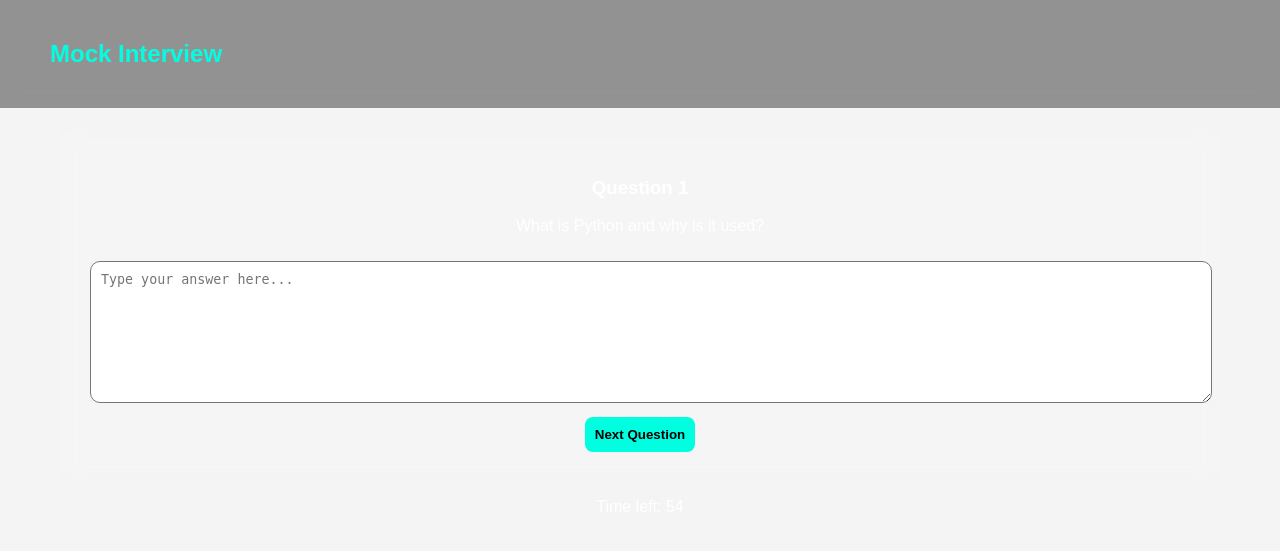
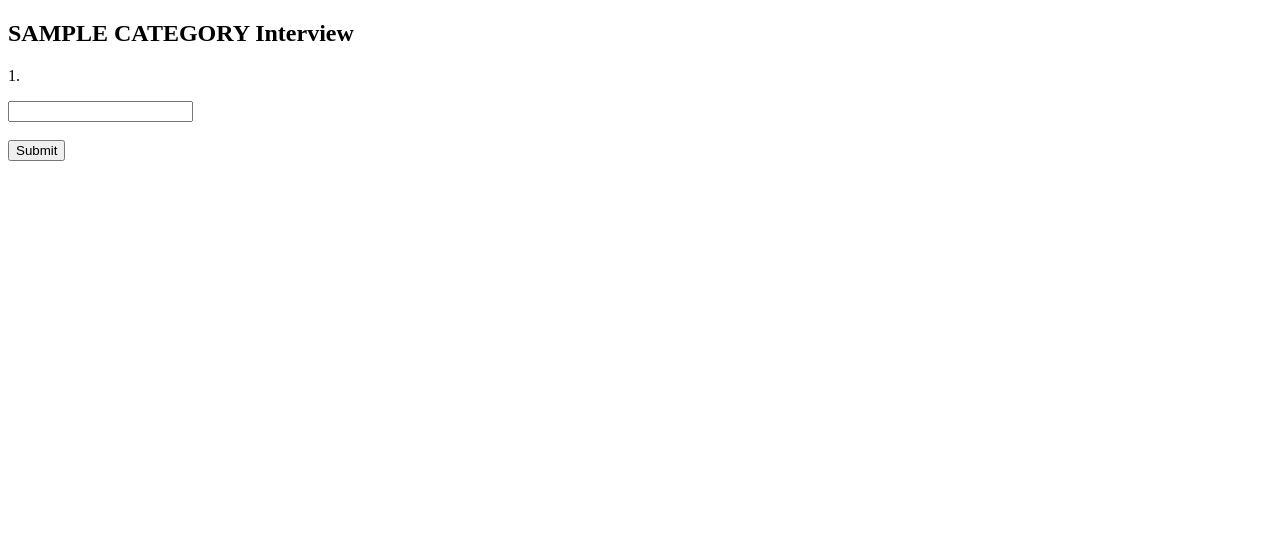
Before and after one commit to sakshimangulkar/mock-interview, a Flask app: template templates/interview.html in a window 1280 px wide. Shown: the top 551 px of the page. Run offline with Flask 3, Linux system fonts and the light colour scheme; the template is opened without the code that fills it: most values are stand-ins (such as "Sample title", 1, 10 or a date in 2020).

Commit message:
final version

```diff
--- a/app.py
+++ b/app.py
@@ -1,22 +1,36 @@
-from flask import Flask, render_template, request, redirect
+from flask import Flask, render_template, request
 import sqlite3
-
-conn = sqlite3.connect('results.db')
-cursor = conn.cursor()
-
-cursor.execute('''
-CREATE TABLE IF NOT EXISTS results (
-    id INTEGER PRIMARY KEY,
-    score INTEGER
-)
-''')
 
 app = Flask(__name__)
 
+# ---------------- DATABASE ---------------- #
+def init_db():
+    conn = sqlite3.connect('results.db')
+    cursor = conn.cursor()
+    cursor.execute('''
+    CREATE TABLE IF NOT EXISTS results (
+        id INTEGER PRIMARY KEY AUTOINCREMENT,
+        category TEXT,
+        score INTEGER
+    )
+    ''')
+    conn.commit()
+    conn.close()
+
+init_db()
+
+def save_result(category, score):
+    conn = sqlite3.connect('results.db')
+    cursor = conn.cursor()
+    cursor.execute("INSERT INTO results (category, score) VALUES (?, ?)", (category, score))
+    conn.commit()
+    conn.close()
+
+# ---------------- QUESTIONS ---------------- #
 questions_data = {
     "python": [
         {"q": "What is Python?", "a": "programming language"},
-        {"q": "What is list?", "a": "collection"}
+        {"q": "What is a list?", "a": "collection"}
     ],
     "java": [
         {"q": "What is OOP?", "a": "object oriented"},
@@ -27,6 +41,8 @@
         {"q": "Why should we hire you?", "a": "skills"}
     ]
 }
+
+# ---------------- ROUTES ---------------- #
 
 @app.route('/')
 def home():
@@ -44,17 +60,17 @@
             if i < len(questions) and questions[i]['a'] in ans.lower():
                 score += 1
 
-        return render_template("result.html", score=score)
+        save_result(category, score)
+
+        return render_template(
+            "result.html",
+            score=score,
+            total=len(questions),
+            category=category
+        )
 
     return render_template("interview.html", questions=questions, category=category)
 
-def give_feedback(score):
-    if score == 0:
-        return "Needs improvement"
-    elif score == 1:
-        return "Good attempt"
-    else:
-        return "Excellent"
-
+# ---------------- RUN ---------------- #
 if __name__ == '__main__':
     app.run(host='0.0.0.0', port=10000)
--- a/static/style.css
+++ b/static/style.css
@@ -1,127 +1,21 @@
-body {
-  margin: 0;
-  font-family: 'Segoe UI', sans-serif;
-  background: linear-gradient(135deg, #0f0c29, #302b63, #24243e);
-  color: white;
-}
-
-/* NAVBAR */
-.navbar {
-  display: flex;
-  justify-content: space-between;
-  padding: 20px 50px;
-  background: rgba(0,0,0,0.4);
-  backdrop-filter: blur(10px);
-}
-
-.navbar h2 {
-  color: #00ffe1;
-}
-
-/* HERO */
-.hero {
-  text-align: center;
-  padding: 60px 20px;
-}
-
-.hero h1 {
-  font-size: 40px;
-}
-
-.hero p {
-  color: #ccc;
-}
-
-/* CONTAINER */
-.container {
-  padding: 20px 60px;
-}
-
-/* SECTION TITLE */
-.section-title {
-  margin-bottom: 20px;
-}
-
-/* CARD GRID */
-.card-grid {
-  display: flex;
-  gap: 20px;
-  flex-wrap: wrap;
-}
-
-/* CARD DESIGN */
-.card {
-  background: rgba(255,255,255,0.1);
-  padding: 20px;
-  border-radius: 15px;
-  width: 250px;
-  backdrop-filter: blur(10px);
-  transition: 0.3s;
-}
-
-.card:hover {
-  transform: scale(1.05);
-  background: rgba(255,255,255,0.2);
-}
-
-.card h3 {
-  color: #00ffe1;
-}
-
-button {
-  margin-top: 10px;
-  padding: 10px;
-  border: none;
-  background: #00ffe1;
-  color: black;
-  border-radius: 8px;
-  cursor: pointer;
-  font-weight: bold;
-}
-
-/* QUESTION BOX */
-.question-box {
-  background: rgba(255,255,255,0.1);
-  padding: 30px;
-  border-radius: 15px;
-  backdrop-filter: blur(10px);
-}
-
-textarea {
-  width: 100%;
-  height: 120px;
-  margin-top: 10px;
-  border-radius: 10px;
-  padding: 10px;
-}
-
-/* RESULT */
-.result-container {
-  text-align: center;
-  margin-top: 100px;
-}
-
-.score-box {
-  background: rgba(0,255,225,0.2);
-  padding: 30px;
-  display: inline-block;
-  border-radius: 15px;
-}
-
-.feedback {
-  margin-top: 20px;
-  color: #ccc;
-}
 body {
     font-family: Arial;
     text-align: center;
-  background: #f4f4f4;
+    background-color: #f4f4f4;
 }
 
 .card {
     background: white;
     padding: 20px;
     margin: 20px;
+    display: inline-block;
     border-radius: 10px;
-  display: inline-block;
 }
+
+a {
+    text-decoration: none;
+    color: white;
+    background: blue;
+    padding: 10px 20px;
+    border-radius: 5px;
+}
--- a/templates/interview.html
+++ b/templates/interview.html
@@ -1,38 +1,20 @@
 <!DOCTYPE html>
 <html>
 <head>
-  <title>Interview</title>
-  <link rel="stylesheet" href="style.css">
+    <title>Interview</title>
 </head>
-
 <body>
 
-<div class="navbar">
-  <h2>Mock Interview</h2>
-</div>
+<h2>{{ category.upper() }} Interview</h2>
 
-<div class="container">
+<form method="POST">
+    {% for q in questions %}
+        <p>{{ loop.index }}. {{ q.q }}</p>
+        <input type="text" name="answers" required><br><br>
+    {% endfor %}
 
-  <div class="question-box">
-    <h3>Question 1</h3>
-    <p>What is Python and why is it used?</p>
-
-    <textarea placeholder="Type your answer here..."></textarea>
-
-    <button class="next-btn">Next Question</button>
-  </div>
-  <p id="timer">Time left: 60s</p>
-
-<script>
-let time = 60;
-setInterval(() => {
-  time--;
-  document.getElementById("timer").innerText = "Time left: " + time;
-  if(time == 0) document.forms[0].submit();
-}, 1000);
-</script>
-
-</div>
+    <button type="submit">Submit</button>
+</form>
 
 </body>
 </html>
```
Also changed, not shown: templates/index.html (+12 -8 lines), templates/result.html (+5 -15 lines). Lines whose indentation alone changed are shown as unchanged.
